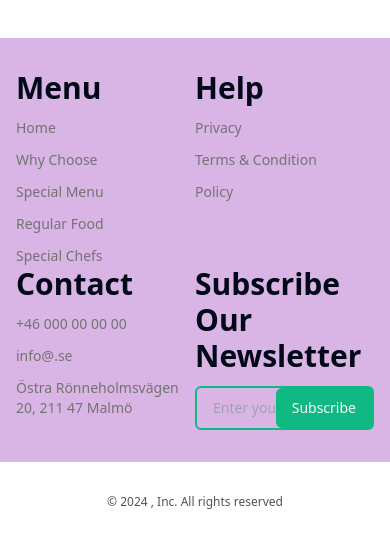
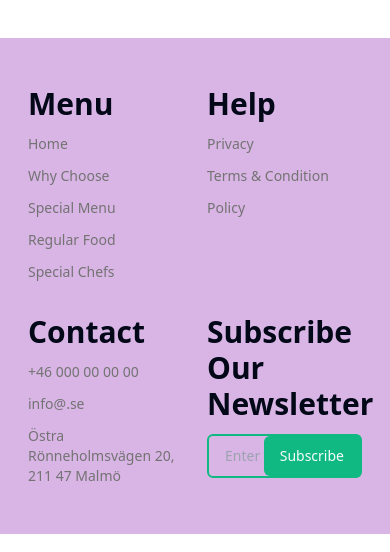
Before and after one commit to dev-alvandi/food-ordering-nextjs, a Next.js app: page /about in a window 390 px wide. Shown: the part 511-1063 px from the top of the page. Built offline with nearby package versions, Linux system fonts and the light colour scheme; no server answers.

Commit message:
footer css fixed

```diff
--- a/components/footer.tsx
+++ b/components/footer.tsx
@@ -6,7 +6,7 @@ const Footer = () => {
     <footer className="">
       <Container className="w-full">
         <div className="w-full bg-hero/30 grid grid-cols-2 md:grid-cols-4 px-4 md:px-12 py-8">
-          <div className="flex flex-col items-start justify-start gap-3">
+          <div className="flex flex-col items-start justify-start gap-3 py-4 md:py-0 px-3 md:px-0">
             <h2 className="text-3xl font-semibold">Menu</h2>
             <p className="text-neutral-500 dark:text-neutral-100 text-sm">
               Home
@@ -25,7 +25,7 @@ const Footer = () => {
             </p>
           </div>
 
-          <div className="flex flex-col items-start justify-start gap-3">
+          <div className="flex flex-col items-start justify-start gap-3 py-4 md:py-0 px-3 md:px-0">
             <h2 className="text-3xl font-semibold">Help</h2>
             <p className="text-neutral-500 dark:text-neutral-100 text-sm">
               Privacy
@@ -38,7 +38,7 @@ const Footer = () => {
             </p>
           </div>
 
-          <div className="flex flex-col items-start justify-start gap-3">
+          <div className="flex flex-col items-start justify-start gap-3 py-4 md:py-0 px-3 md:px-0">
             <h2 className="text-3xl font-semibold">Contact</h2>
             <p className="text-neutral-500 dark:text-neutral-100 text-sm">
               +46 000 00 00 00
@@ -51,7 +51,7 @@ const Footer = () => {
             </p>
           </div>
 
-          <div className="flex flex-col items-start justify-start gap-3">
+          <div className="flex flex-col items-start justify-start gap-3 py-4 md:py-0 px-3 md:px-0">
             <h2 className="text-3xl font-semibold dark:text-neutral-100">
               Subscribe Our Newsletter
             </h2>
```
